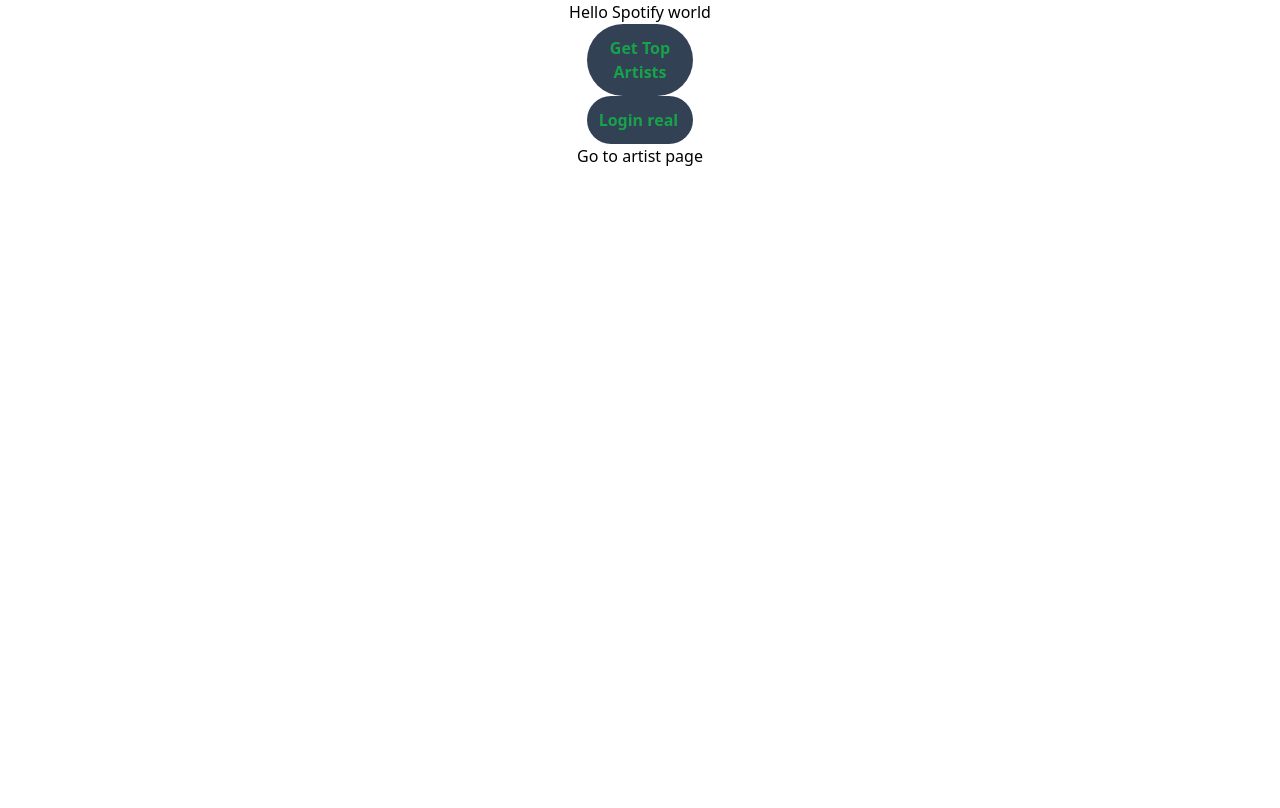
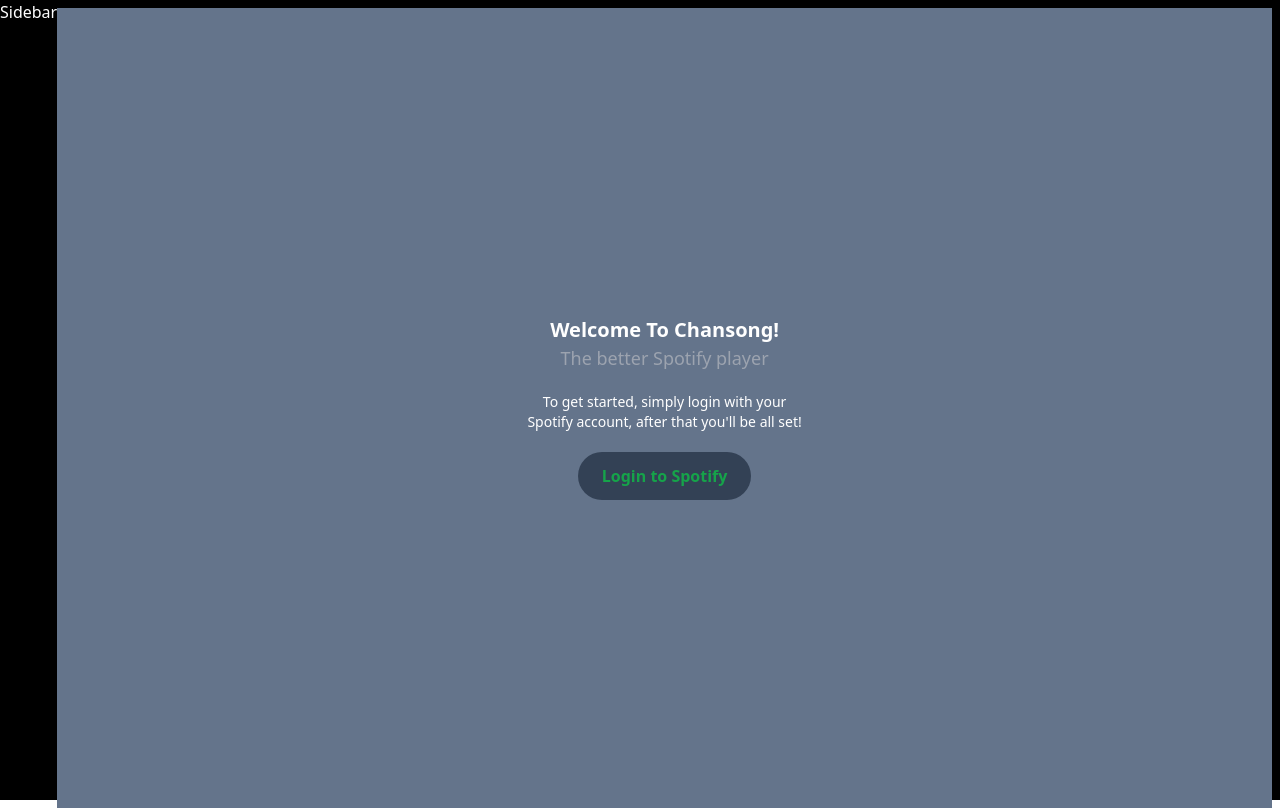
Before and after one commit to RenGVZ/chansong, a Next.js app: page / in a window 1280 px wide. Built offline with nearby package versions, Linux system fonts and the light colour scheme; no server answers; what spotify-web-api-js would draw is missing.

Commit message:
implemented sidebar

```diff
--- /dev/null
+++ b/components/Home/HomeView.tsx
@@ -0,0 +1,31 @@
+import { useContext } from 'react'
+import Image from 'next/image'
+import Link from 'next/link'
+import { UserContext } from '../../context/SpotifyUserContext'
+
+const HomeView = () => {
+  const { user, getTopArtists } = useContext(UserContext)
+  return (
+    <div className="flex flex-col justify-center items-center">
+      Hello Spotify world
+      {user && (
+        <>
+          <p>{user.country}</p>
+          <p>{user.display_name}</p>
+          {user?.images && (
+            <Image width={10} height={10} src={"https://i.scdn.co/image/ab6775700000ee855b2a089e5eaf309a133f8cd6"} alt="profile pic" />
+          )}
+        </>
+      )}
+      <button
+        className="w-1/12 bg-slate-700 text-green-600 rounded-full p-3 font-bold hover:text-slate-700 hover:bg-slate-200"
+        onClick={getTopArtists}
+      >
+        Get Top Artists
+      </button>
+      <Link href="/artist">Go to artist page</Link>
+    </div>
+  )
+}
+
+export default HomeView
--- /dev/null
+++ b/components/Home/LoginView.tsx
@@ -0,0 +1,23 @@
+import { authEndpoint, redirectUri } from '../../pages/api/endpoints'
+import { scopes } from '../../utilities'
+
+const LoginView = () => {
+  const clientId = process.env.NEXT_PUBLIC_SPOTIFY_CLIENT_ID
+  const loginUrl = `${authEndpoint}?client_id=${clientId}&redirect_uri=${redirectUri}&scope=${scopes.join("%20")}&response_type=token&show_dialogue=true`
+  return (
+    <div className="h-screen flex flex-col items-center justify-center bg-slate-500">
+      <h1 className="text-xl font-bold text-white">Welcome To Chansong!</h1>
+      <h3 className="text-lg text-gray-400">The better Spotify player</h3>
+
+      <p className="text-sm text-white text-center my-5">To get started, simply login with your <br></br>Spotify account, after that you'll be all set!</p>
+      <a
+        href={loginUrl}
+        className="w-auto bg-slate-700 text-green-600 rounded-full py-3 px-6 font-bold hover:text-slate-700 hover:bg-slate-200"
+      >
+        Login to Spotify
+      </a>
+    </div>
+  )
+}
+
+export default LoginView
--- /dev/null
+++ b/components/Sidebar.tsx
@@ -0,0 +1,12 @@
+import { ChildrenProps } from "../types"
+
+const Sidebar = ({ children }: ChildrenProps) => {
+  return (
+    <div className="bg-black h-screen w-full flex items-right">
+      <h1 className="text-white">Sidebar</h1>
+      {children}
+    </div>
+  )
+}
+
+export default Sidebar
--- a/pages/_app.tsx
+++ b/pages/_app.tsx
@@ -2,11 +2,14 @@
 import '../styles/globals.css'
 import type { AppProps } from 'next/app'
 import { UserContextProvider } from '../context/SpotifyUserContext'
+import Sidebar from '../components/Sidebar'
 
 export default function App({ Component, pageProps }: AppProps) {
   return (
     <UserContextProvider>
-      <Component {...pageProps} />
+      <Sidebar>
+        <Component {...pageProps} />
+      </Sidebar>
     </UserContextProvider>
   )
 }
--- a/pages/index.tsx
+++ b/pages/index.tsx
@@ -1,53 +1,30 @@
 import { useContext } from 'react'
 import Head from 'next/head'
-import Image from 'next/image'
-import Link from 'next/link'
 import { Inter } from '@next/font/google'
-import { scopes } from '../utilities'
 import { UserContext } from '../context/SpotifyUserContext'
-import { authEndpoint, redirectUri } from './api/endpoints'
+import HomeView from '../components/Home/HomeView'
+import LoginView from '../components/Home/LoginView'
 
 const inter = Inter({ subsets: ['latin'] })
 
-const clientId = process.env.NEXT_PUBLIC_SPOTIFY_CLIENT_ID
-
 export default function Home() {
-  const loginUrl = `${authEndpoint}?client_id=${clientId}&redirect_uri=${redirectUri}&scope=${scopes.join("%20")}&response_type=token&show_dialogue=true`
-  const { user, getTopArtists } = useContext(UserContext)
+  const { user } = useContext(UserContext)
 
   return (
-    <>
+    <div className="z-10 bg-white w-[96%] my-2 mr-2 rounded-lg">
       <Head>
         <title>Create Next App</title>
         <meta name="description" content="Generated by create next app" />
         <meta name="viewport" content="width=device-width, initial-scale=1" />
         <link rel="icon" href="/favicon.ico" />
       </Head>
-      <div className="flex flex-col justify-center items-center">
-        Hello Spotify world
-        {user && (
-          <>
-            <p>{user.country}</p>
-            <p>{user.display_name}</p>
-            {user?.images && (
-              <Image width={10} height={10} src={"https://i.scdn.co/image/ab6775700000ee855b2a089e5eaf309a133f8cd6"} alt="profile pic" />
-            )}
-          </>
-        )}
-        <button
-          className="w-1/12 bg-slate-700 text-green-600 rounded-full p-3 font-bold hover:text-slate-700 hover:bg-slate-200"
-          onClick={getTopArtists}
-        >
-          Get Top Artists
-        </button>
-        <a
-          href={loginUrl}
-          className="w-1/12 bg-slate-700 text-green-600 rounded-full p-3 font-bold hover:text-slate-700 hover:bg-slate-200"
-        >
-          Login real
-        </a>
-        <Link href="/artist">Go to artist page</Link>
-      </div>
-    </>
+      {Object.keys(user).length !== 0 ?
+        <HomeView />
+        : (
+          <LoginView />
+        )
+      }
+
+    </div>
   )
 }
--- a/types.ts
+++ b/types.ts
@@ -1,5 +1,9 @@
 export interface SpotifyObj {
   access_token?: string
+}
+
+export type ChildrenProps = {
+  children?: React.ReactNode
 }
 
 export type SpotifyUserContent = {
```
Also changed, not shown: context/SpotifyUserContext.tsx (+2 -6 lines).
